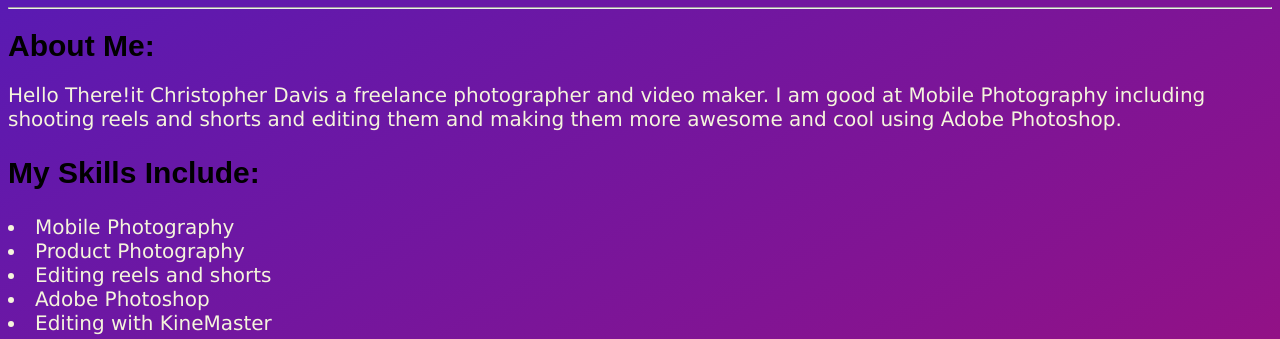
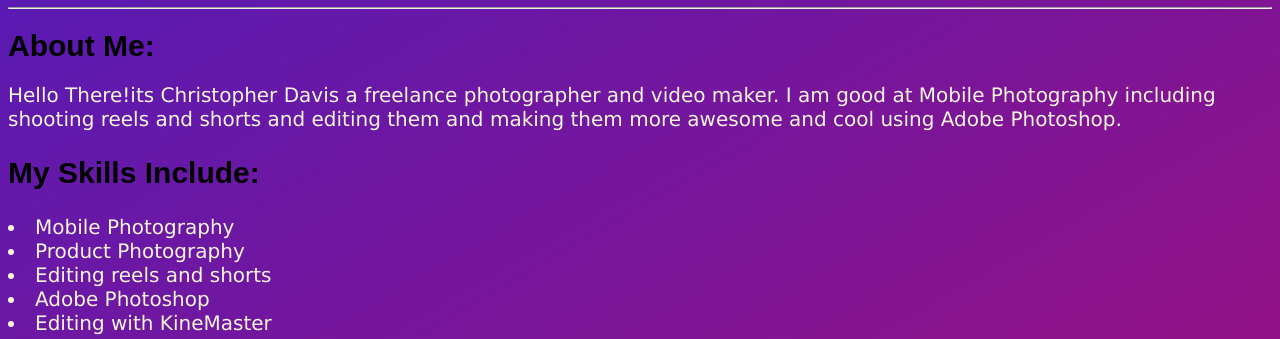
Before and after one commit to Denzilroy14/Christopher_portfolio, a Flask app: page / in a window 1280 px wide. Shown: the part 609-948 px from the top of the page. Run offline with Flask 3, Linux system fonts and the light colour scheme.

Commit message:
original commit

```diff
--- a/templates/main.html
+++ b/templates/main.html
@@ -10,7 +10,7 @@
         {%endfor%}
         <hr>
             <h1>About Me:</h1>
-            <p>Hello There!it Christopher Davis a freelance photographer and video maker.
+            <p>Hello There!its Christopher Davis a freelance photographer and video maker.
                 I am good at Mobile Photography including shooting reels and shorts
                 and editing them and making them more awesome and cool using Adobe Photoshop.
             </p>
```
